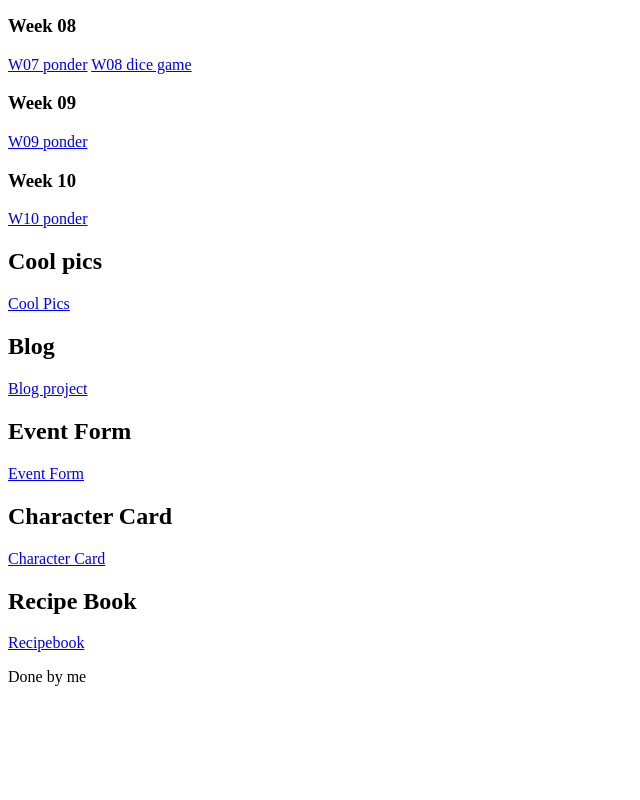
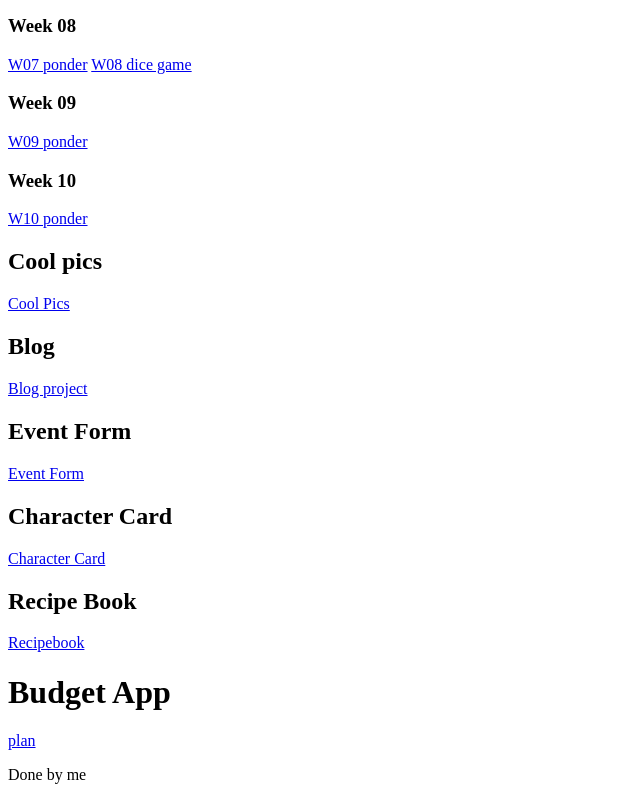
Before and after one commit to Branten711/WDD-131, a plain HTML site: page index.html in a window 1280 px wide. Shown: the part 714-1514 px from the top of the page, without its empty margins (0-640 px from the left). Before the commit the page ends 1416 px from the top, so only its background shows below. Drawn offline with Linux system fonts and the light colour scheme.

Commit message:
complete

```diff
--- a/index.html
+++ b/index.html
@@ -55,6 +55,10 @@
 
         <h2>Recipe Book</h2>
         <a href="recipes/index.html">Recipebook</a>
+
+        <h1> Budget App</h1>
+
+        <a href="budget/plan.html">plan</a>
     </main>
     <footer>
         <p>Done by me</p>
```
